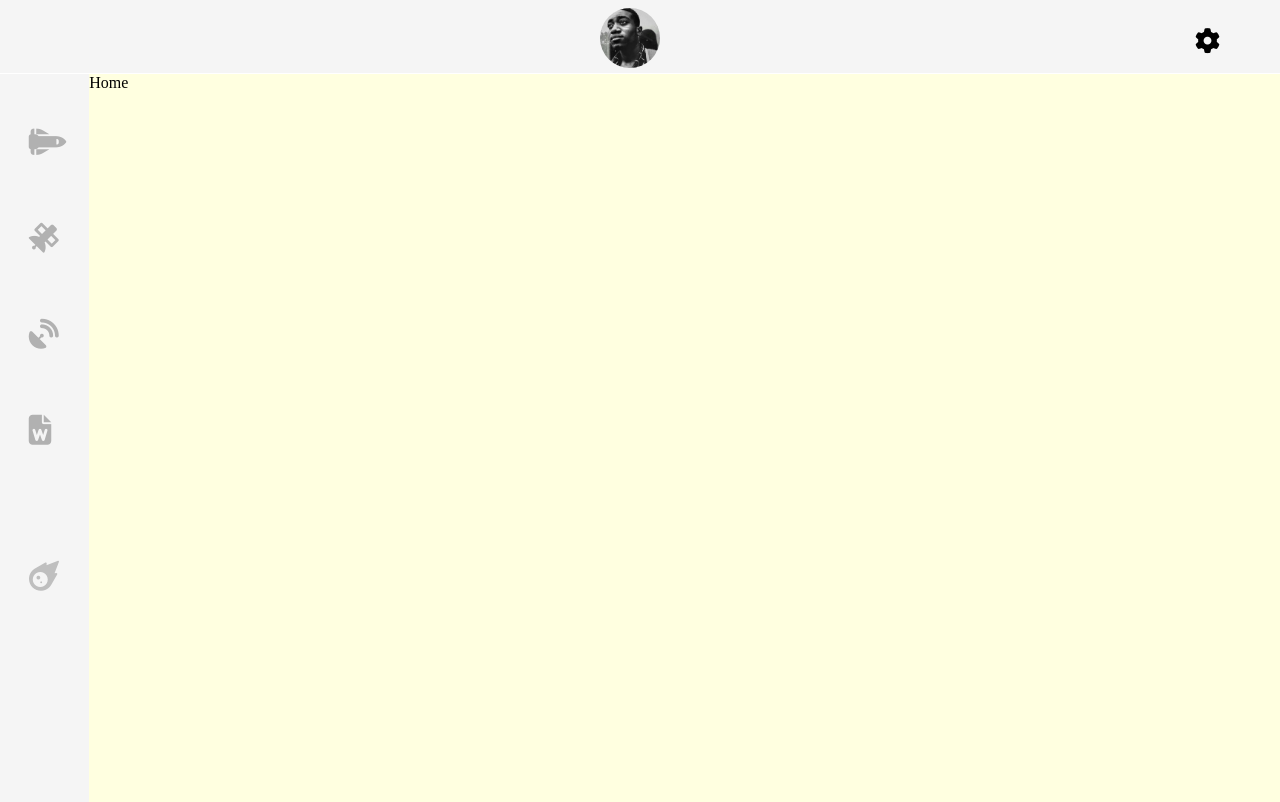
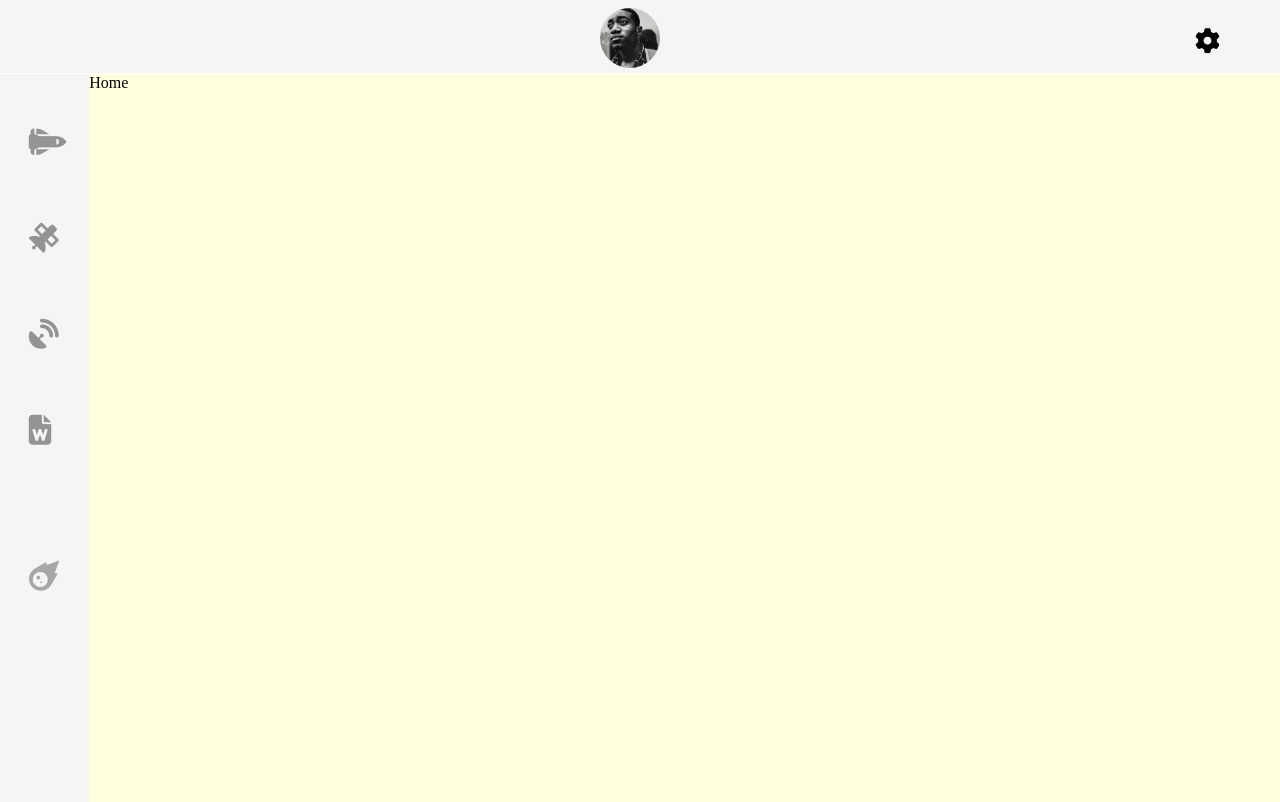
Before and after one commit to spython001/sypder-rhema-ui, a React (Vite) app: page / in a window 1280 px wide. Built offline with nearby package versions, Linux system fonts and the light colour scheme; a web font is replaced by a local one.

Commit message:
modified contents of sidebar folder

```diff
--- a/src/components/sidebar/sidebar.scss
+++ b/src/components/sidebar/sidebar.scss
@@ -37,7 +37,7 @@
                 margin: 20px 0;
                 height: 3.5rem;
                 text-decoration: none;
-                filter: grayscale(100%) opacity(0.7);
+                filter: grayscale(100%) opacity(4);
                 transition: var(--transition-speed);
                 cursor: pointer;
 
@@ -52,7 +52,9 @@
                     min-width: 2rem;
                     margin: 0 1.5rem;
                     font-size: 30px;
+                    transition: var(--transition-speed);
                     color: black;
+
 
                   }
 
```
